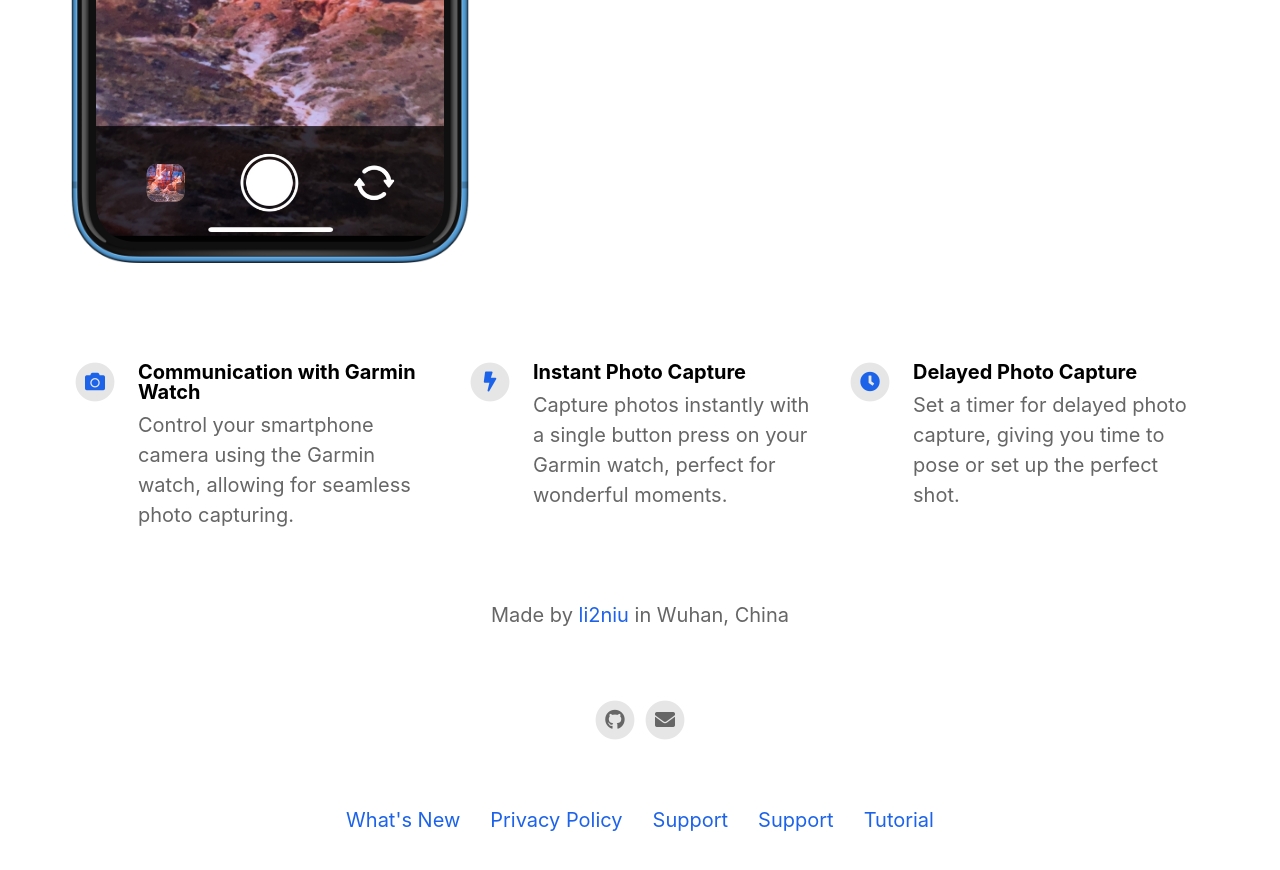
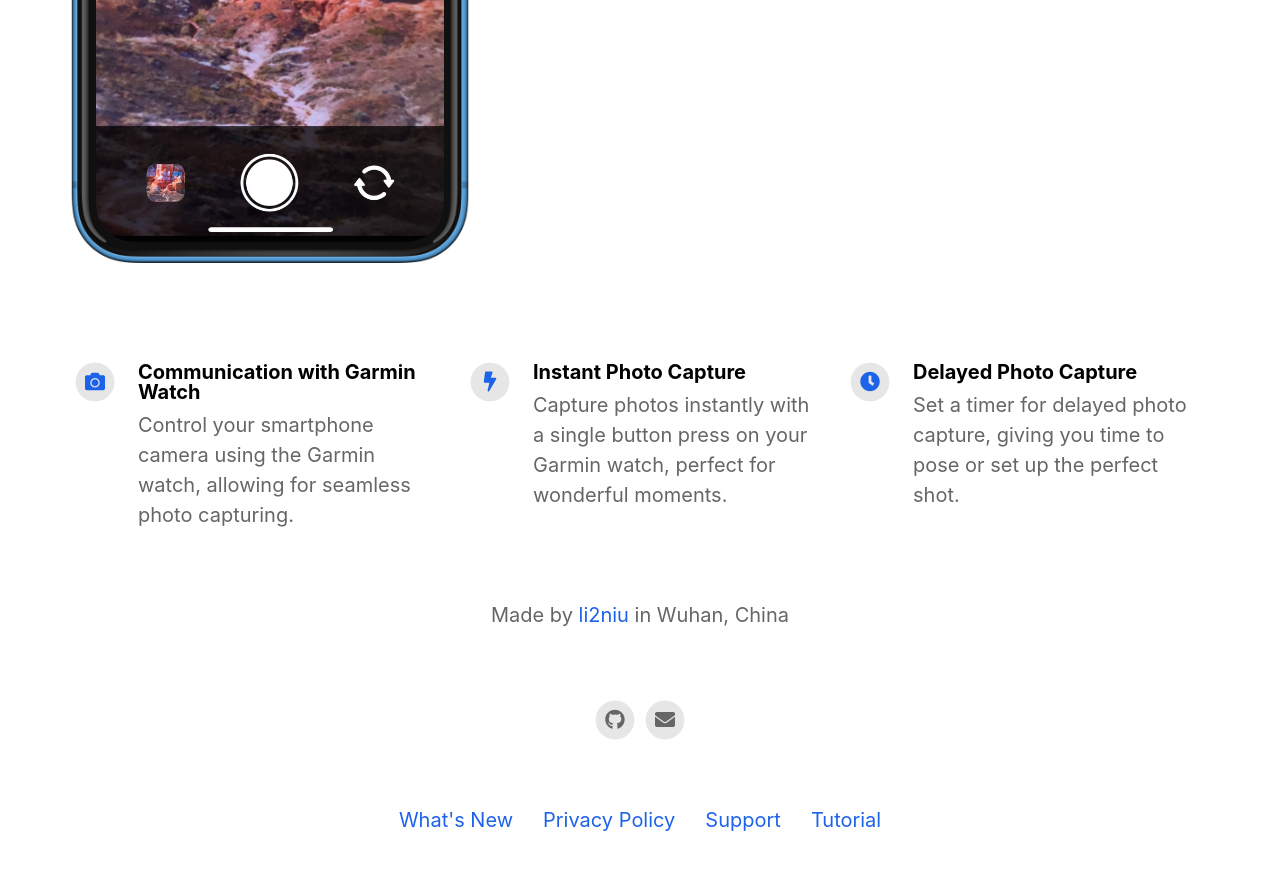
Before and after one commit to Likenttt/gamera-snap-landing-page, a Jekyll site: the page built from index.html, in a window 1280 px wide and 900 px high, scrolled down 722 px. Shown: the top 870 px of the window. Built offline with Jekyll 4.4.1, drawn with Linux system fonts in a browser that asks for light colours; nearby versions of some CDN libraries.

Commit message:
fix the support link

```diff
--- a/_includes/footer.html
+++ b/_includes/footer.html
@@ -53,8 +53,8 @@
   </div>
   <div class="footerLinks">
     {% for page in site.pages %} {% if page.url != '/privacypolicy-cn' and
-    page.url != '/privacypolicy-cn/' and page.url != '/support-cn' and page.url
-    != '/support-cn/' %}
+    page.url != '/privacypolicy-cn/' and page.url != '/support_cn' and page.url
+    != '/support_cn/' %}
     <a href="{{ page.url | relative_url }}" target="_self">{{ page.title }}</a>
     {% endif %} {% endfor %} {% if site.presskit_download_link %}
     <a href="{{ site.presskit_download_link }}">Press Kit</a>
```
